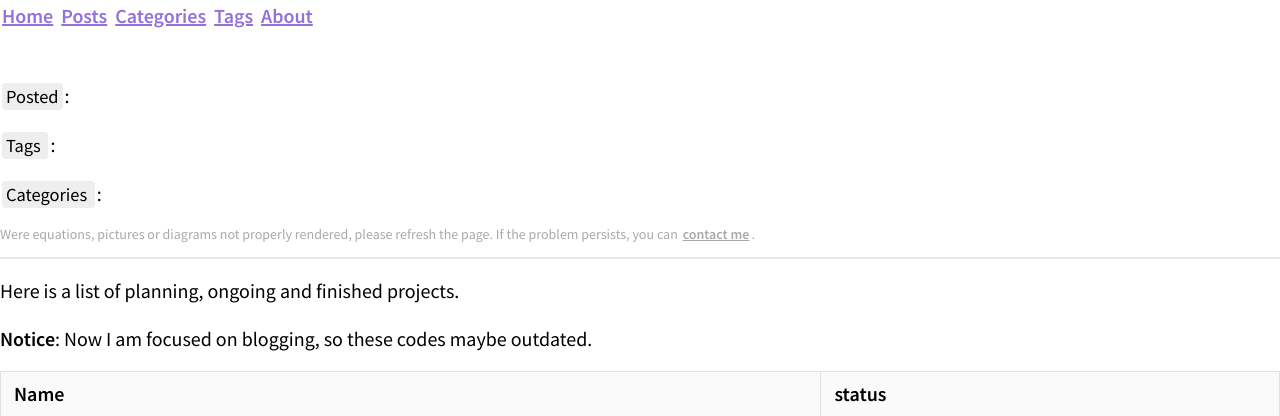
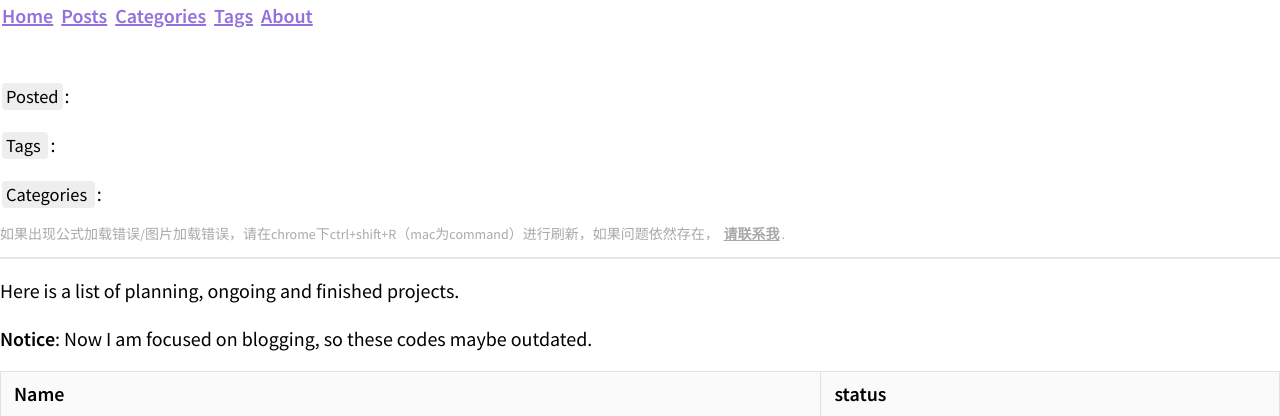
Before and after one commit to WangXiCindy/wangxicindy.github.io, a Jekyll site: the page built from repo/index.md, in a window 1280 px wide. Shown: the top 416 px of the page. Built offline with Jekyll 4.4.1, drawn with Linux system fonts in a browser that asks for light colours.

Commit message:
Update frontmatter.html

```diff
--- a/_includes/frontmatter.html
+++ b/_includes/frontmatter.html
@@ -42,6 +42,6 @@
       <p><code>Fonts</code>: &nbsp; {% include fontAdj.html %}</p>
    </div>
    {% endcomment %}
-   <div class="hint" style="font-size: 0.7rem;line-height: 0.7rem;color: #A9A9A9;"> Were equations, pictures or diagrams not properly rendered, please refresh the page. If the problem persists, you can <a href="/about/#contact" style="color: inherit">contact me</a>. </div>
+   <div class="hint" style="font-size: 0.7rem;line-height: 0.7rem;color: #A9A9A9;"> 如果出现公式加载错误/图片加载错误，请在chrome下ctrl+shift+R（mac为command）进行刷新，如果问题依然存在， <a href="/about/#contact" style="color: inherit">请联系我</a>. </div>
    <hr>
 </div>
```
